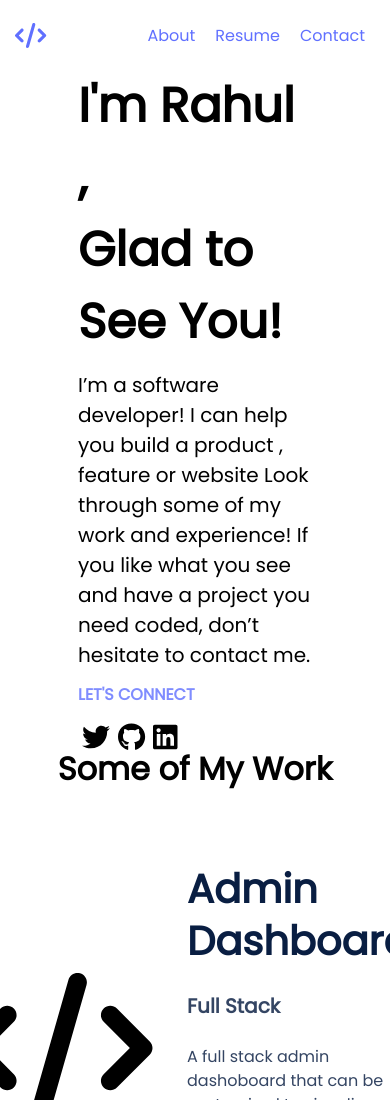
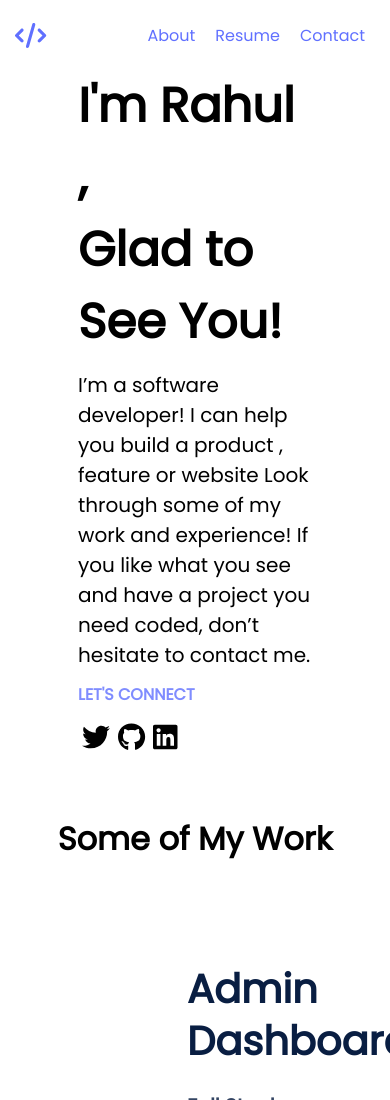
Before and after one commit to rahul-gg/My-Portfolio, a React (Create React App) app: page / in a window 390 px wide. Shown: the top 1100 px of the page. Built offline with nearby package versions, Linux system fonts and the light colour scheme.

Commit message:
Mobile responsive css changes

```diff
--- a/src/App.css
+++ b/src/App.css
@@ -104,8 +104,7 @@ padding: 4px;
   font-family: 'Poppins', sans-serif;
   font-size: 32px;
   width: 350px;
-  margin: auto;
-  margin-bottom: 40px;
+  margin: 70px auto;
   text-align: center;
 }
 
@@ -125,7 +124,6 @@ justify-content: center;
   display: flex;
   align-items: center;
   justify-content: center;
-  height: 400px;
   width: 450px;
 
 }
@@ -139,7 +137,6 @@ justify-content: center;
   flex-direction: column;
   align-items: left;
   gap: 24px;
-  height: 400px;
   width: 450px;
   padding: 15px;
 
```
